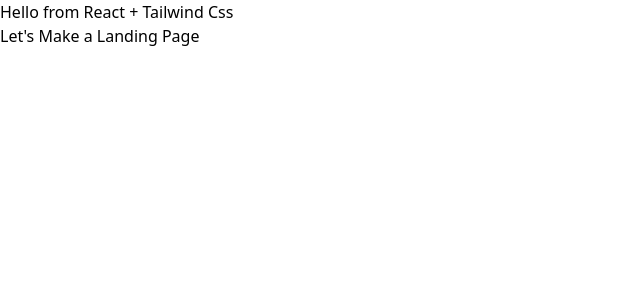
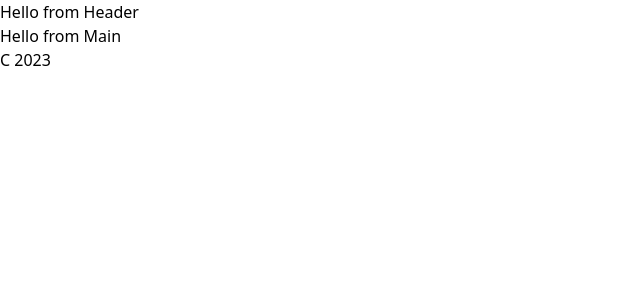
Before and after one commit to SummerinTech/tailwind-landing-page, a React (Vite) app: page / in a window 1280 px wide. Shown: the top 300 px of the page, without its empty margins (0-640 px from the left). Built offline with nearby package versions, Linux system fonts and the light colour scheme.

Commit message:
set up page structure

```diff
--- a/src/App.jsx
+++ b/src/App.jsx
@@ -1,8 +1,13 @@
+import Header from "./components/Header";
+import Section from "./components/Section";
+import Footer from "./components/Footer";
+
 function App() {
 	return (
 		<>
-			<h1>Hello from React + Tailwind Css</h1>
-			<p>Let's Make a Landing Page</p>
+			<Header />
+			<Section />
+			<Footer />
 		</>
 	);
 }
--- /dev/null
+++ b/src/components/Footer.jsx
@@ -0,0 +1,5 @@
+const Footer = () => {
+	return <footer>C 2023</footer>;
+};
+
+export default Footer;
--- /dev/null
+++ b/src/components/Header.jsx
@@ -0,0 +1,5 @@
+const Header = () => {
+	return <header>Hello from Header</header>;
+};
+
+export default Header;
--- /dev/null
+++ b/src/components/Section.jsx
@@ -0,0 +1,9 @@
+const Section = () => {
+	return (
+		<div>
+			<p>Hello from Main</p>
+		</div>
+	);
+};
+
+export default Section;
--- a/src/main.jsx
+++ b/src/main.jsx
@@ -1,4 +1,3 @@
-import React from "react";
 import ReactDOM from "react-dom/client";
 import App from "./App.jsx";
 import "./index.css";
```
